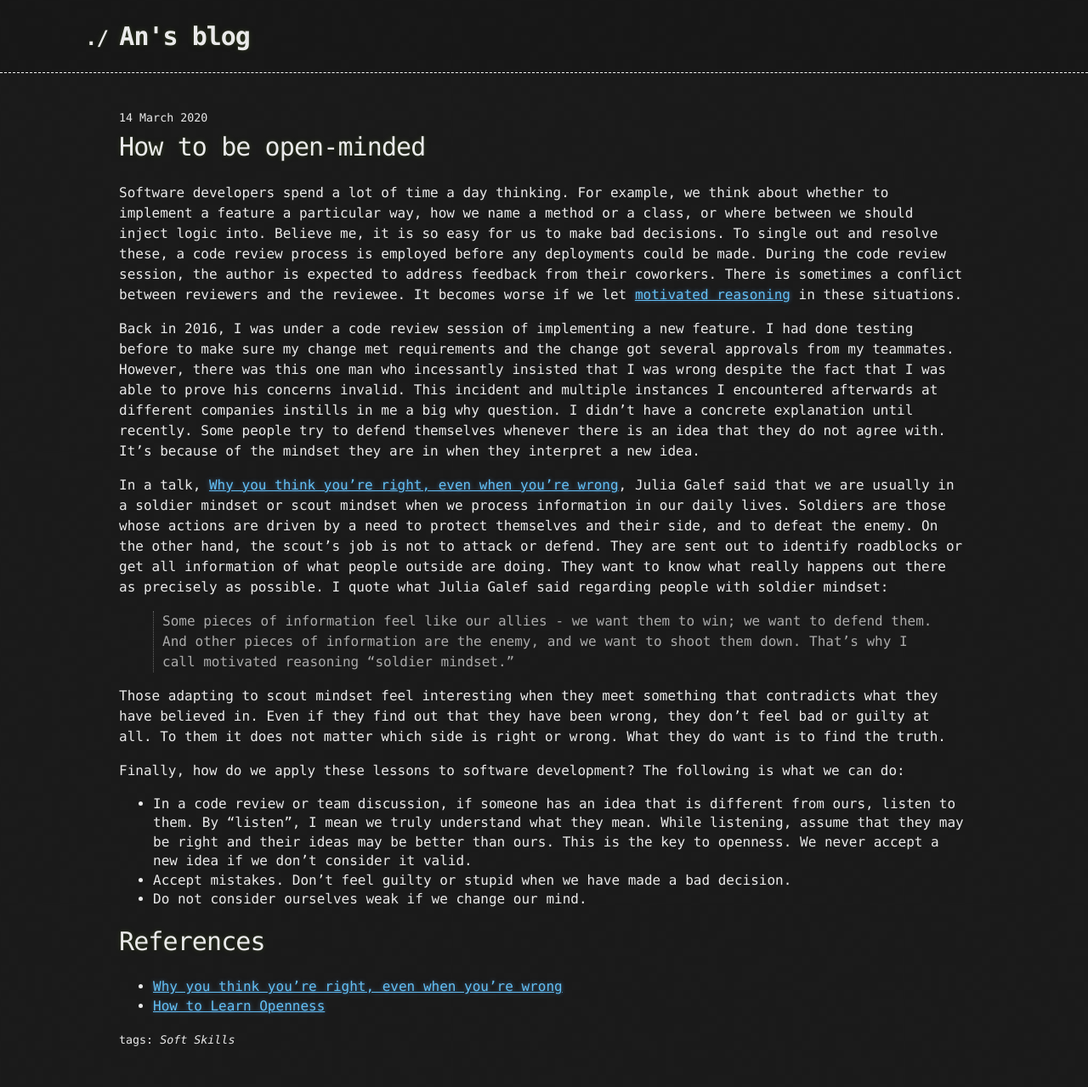
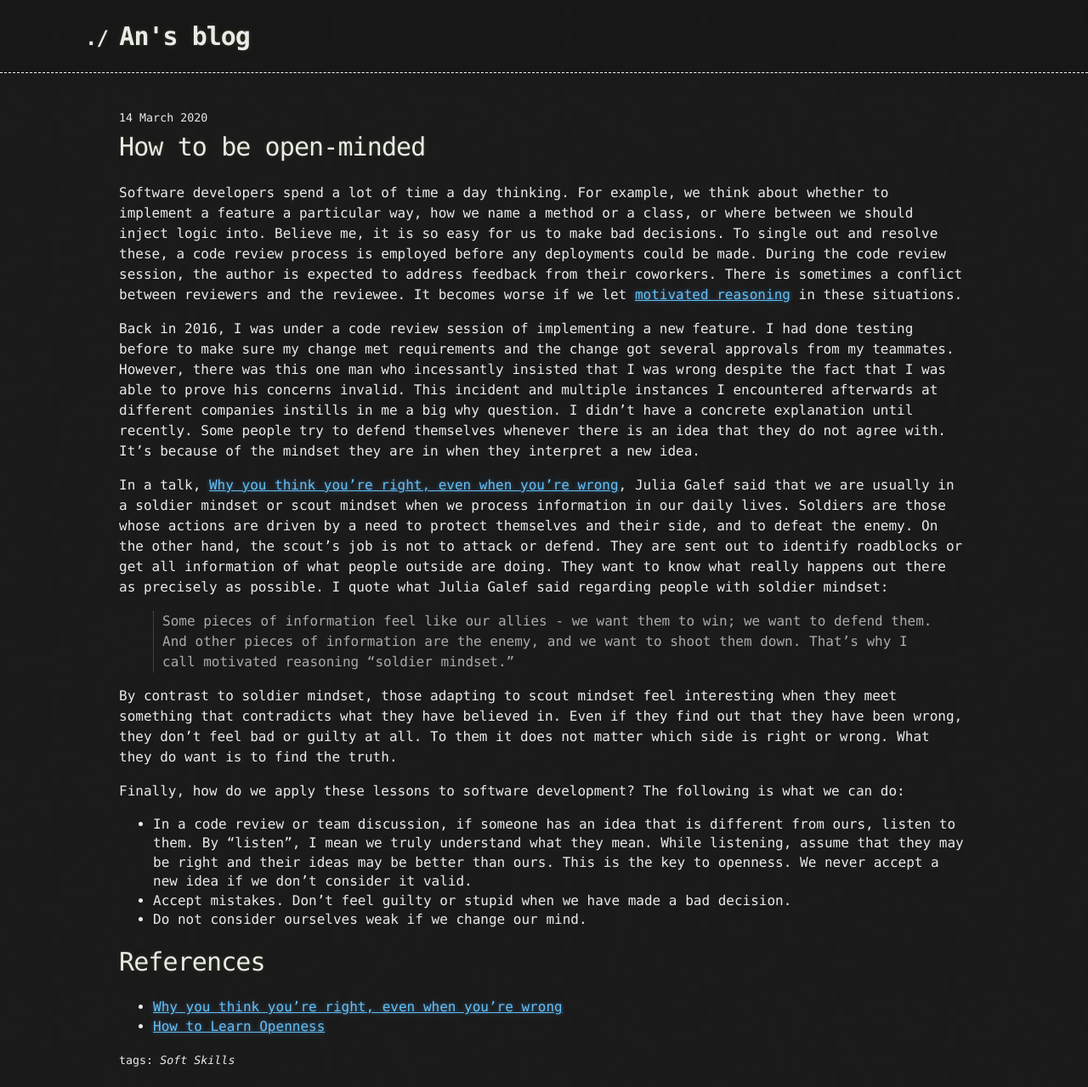
Before and after one commit to anlnt/anlnt.github.io, a Jekyll site: the page built from _posts/2020-03-14-how-to-be-open-minded.markdown, in a window 1280 px wide. Shown: the whole page at 85% size. Built offline with Jekyll 4.4.1, drawn with Linux system fonts in a browser that asks for light colours; before the commit the page ends 1255 px from its top, so only the background shows below that.

Commit message:
Update 2020-03-14-how-to-be-open-minded.markdown

```diff
--- a/_posts/2020-03-14-how-to-be-open-minded.markdown
+++ b/_posts/2020-03-14-how-to-be-open-minded.markdown
@@ -12,7 +12,7 @@ In a talk, [Why you think you're right, even when you're wrong](https://www.ted.
 
 > Some pieces of information feel like our allies - we want them to win; we want to defend them. And other pieces of information are the enemy, and we want to shoot them down. That's why I call motivated reasoning "soldier mindset."
 
-Those adapting to scout mindset feel interesting when they meet something that contradicts what they have believed in. Even if they find out that they have been wrong, they don't feel bad or guilty at all. To them it does not matter which side is right or wrong. What they do want is to find the truth.
+By contrast to soldier mindset, those adapting to scout mindset feel interesting when they meet something that contradicts what they have believed in. Even if they find out that they have been wrong, they don't feel bad or guilty at all. To them it does not matter which side is right or wrong. What they do want is to find the truth.
 
 Finally, how do we apply these lessons to software development? The following is what we can do:
 - In a code review or team discussion, if someone has an idea that is different from ours, listen to them. By "listen", I mean we truly understand what they mean. While listening, assume that they may be right and their ideas may be better than ours. This is the key to openness. We never accept a new idea if we don't consider it valid.
```
